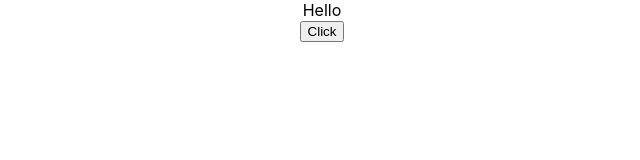
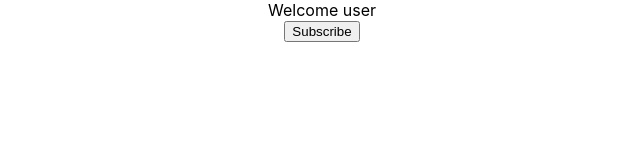
Before and after one commit to AntonKvitka98/Start_react, a React (Create React App) app in the folder hell/: page / in a window 1280 px wide. Shown: the top 160 px of the page, without its empty margins (318-958 px from the left). Built offline with nearby package versions, Linux system fonts and the light colour scheme.

Commit message:
lesson 16 done

```diff
--- a/hell/src/App.js
+++ b/hell/src/App.js
@@ -6,13 +6,17 @@ import Welcome from "./components/Welcome";
 import FunctionClick from "./components/FunctionClick";
 import ClassClick from "./components/ClassClick";
 import EventBind from "./components/EventBind";
+import ParentComponent from "./components/ParentComponent";
+import UserGreeting from "./components/UserGreeting";
 
 class App extends Component {
   render() {
     return (
       <div className="App">
-        <EventBind/>
-        {/* <FunctionClick/>
+        <UserGreeting/>
+        {/* <ParentComponent/>
+       <EventBind/>
+         <FunctionClick/>
         <ClassClick />
 
        <Greet name="A" surname="!!!">
--- /dev/null
+++ b/hell/src/components/ChileComponent.js
@@ -0,0 +1,12 @@
+import React from 'react'
+
+function ChileComponent(props) {
+
+    return(
+        <div>
+            <button onClick={() => props.greetHandler('child')}>Click Parent</button>
+        </div>
+    )
+
+}
+export default ChileComponent
--- a/hell/src/components/ParentComponent.js
+++ b/hell/src/components/ParentComponent.js
@@ -0,0 +1,27 @@
+import React, {Component} from 'react'
+import ChileComponent from "./ChileComponent";
+
+class ParentComponent extends Component {
+
+    constructor(props){
+        super(props)
+        this.state={
+            parentName: 'Parent'
+        }
+        this.greetParent = this.greetParent.bind(this)
+    }
+
+    greetParent(childName){
+        alert('Hello'  + ' ' + this.state.parentName + ' ' + 'from' + ' ' + childName)
+    }
+
+    render(){
+        return (
+            <div>
+                <ChileComponent greetHandler={this.greetParent}/>
+            </div>
+        )
+    }
+}
+
+export default ParentComponent
--- /dev/null
+++ b/hell/src/components/UserGreeting.js
@@ -0,0 +1,51 @@
+import React, {Component} from 'react'
+
+class UserGreeting extends Component {
+    constructor(props){
+        super(props)
+            this.state = {
+                isLoggeIn: true
+
+        }
+    }
+
+
+    changeMessage(){
+        this.setState({
+            isLoggeIn : !this.state.isLoggeIn
+        })
+    }
+
+    render(){
+
+        return (
+            this.state.isLoggeIn ?
+                <div><div>Welcome user</div>
+                    <button onClick = {() => this.changeMessage()}>Subscribe</button>
+                </div>
+                :
+                <div><div>Welcome guest</div>
+                    <button onClick = {() => this.changeMessage()}>UnSubscribe</button>
+                </div>
+        )
+
+        /*let message
+        if(this.state.isLoggeIn){
+            message = <div><div>Welcome user</div>
+                <button onClick = {() => this.changeMessage()}>Subscribe</button>
+            </div>
+
+
+        }else {
+            message =  <div><div>Welcome guest</div>
+                <button onClick = {() => this.changeMessage()}>UnSubscribe</button>
+            </div>
+
+        }
+        return (
+            message
+        )*/
+    }
+}
+
+export default UserGreeting
```
